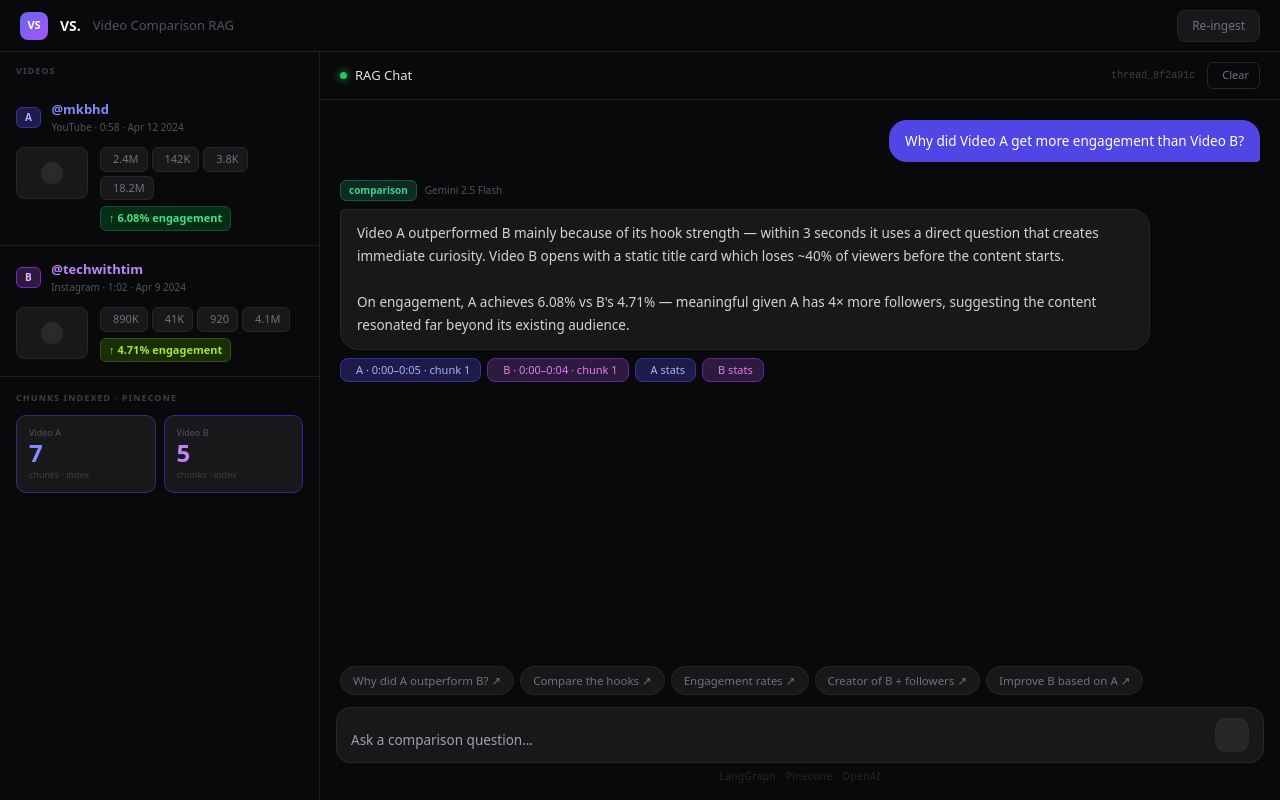
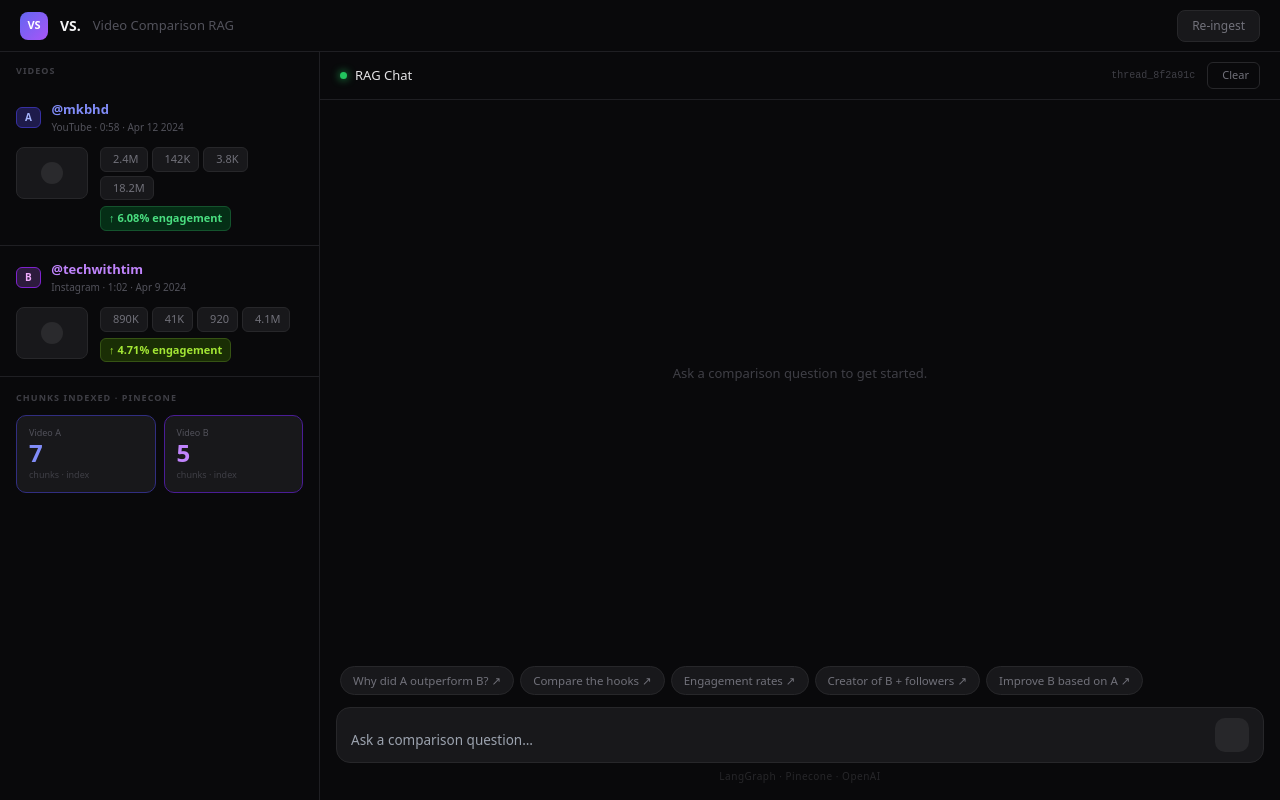
Before and after one commit to tejhagargi9/Video-RAG-App, a React (Vite) app in the folder Frontend/: page /chat in a window 1280 px wide. Built offline with nearby package versions, Linux system fonts and the light colour scheme.

Commit message:
fix: chat responses refined

```diff
--- a/Frontend/src/components/VSChatPage.tsx
+++ b/Frontend/src/components/VSChatPage.tsx
@@ -37,43 +37,6 @@
 };
 
 type VideoData = typeof DEFAULT_VIDEOS;
-
-const SAMPLE_RESPONSES = [
-  {
-    route: "comparison",
-    text: "Video A outperformed B mainly because of its hook strength — within 3 seconds it uses a direct question that creates immediate curiosity. Video B opens with a static title card which loses ~40% of viewers before the content starts.\n\nOn engagement, A achieves 6.08% vs B's 4.71% — meaningful given A has 4× more followers, suggesting the content resonated far beyond its existing audience.",
-    citations: [
-      { video: "A", label: "A · 0:00–0:05 · chunk 1", type: "quote" },
-      { video: "B", label: "B · 0:00–0:04 · chunk 1", type: "quote" },
-      { video: "A", label: "A stats", type: "chart" },
-      { video: "B", label: "B stats", type: "chart" },
-    ],
-  },
-  {
-    route: "stats",
-    text: "Video A: 6.08% engagement rate (142K likes + 3.8K comments / 2.4M views).\nVideo B: 4.71% engagement rate (41K likes + 920 comments / 890K views).\n\nA leads by ~1.4 percentage points despite having a much larger audience to satisfy.",
-    citations: [
-      { video: "A", label: "A stats", type: "chart" },
-      { video: "B", label: "B stats", type: "chart" },
-    ],
-  },
-  {
-    route: "hook · <5s",
-    text: 'Video A hook: Opens mid-action with a provocative question — "Is this actually better?" — while showing the product in-hand. Immediate pattern interrupt.\n\nVideo B hook: Text overlay on a static background reads the title aloud. Functional but low-energy — no visual movement to retain scroll-stopping attention.',
-    citations: [
-      { video: "A", label: "A · 0:00–0:05", type: "clock" },
-      { video: "B", label: "B · 0:00–0:04", type: "clock" },
-    ],
-  },
-  {
-    route: "comparison",
-    text: "Suggested improvements for B based on A:\n1) Replace the static title hook with a mid-action open.\n2) Add a direct question in the first 3 seconds to trigger curiosity.\n3) Shorten the intro by ~8 seconds — A reaches value faster.\n4) Add a pattern-interrupt visual (zoom or cut) at the 5-second mark.",
-    citations: [
-      { video: "A", label: "A · chunk 1–2", type: "quote" },
-      { video: "B", label: "B · chunk 1", type: "quote" },
-    ],
-  },
-];
 
 const SUGGESTIONS = [
   "Why did A outperform B?",
@@ -127,20 +90,9 @@
   const navigate = useNavigate();
   type Message = { id: number; role: string; text?: string; route?: string; citations?: Array<{ video: string; label: string; type: string }>; streaming: boolean };
   const msgIdRef = useRef(0);
-  const [messages, setMessages] = useState<Array<Message>>([
-    { id: 1, role: "user", text: "Why did Video A get more engagement than Video B?", streaming: false },
-    {
-      id: 2,
-      role: "ai",
-      route: SAMPLE_RESPONSES[0].route,
-      text: SAMPLE_RESPONSES[0].text,
-      citations: SAMPLE_RESPONSES[0].citations,
-      streaming: false,
-    },
-  ]);
+  const [messages, setMessages] = useState<Array<Message>>([]);
   const [input, setInput] = useState("");
   const [isTyping, setIsTyping] = useState(false);
-  const [responseIdx, setResponseIdx] = useState(1);
   const videoData = useMemo(() => getStoredVideoData(), []);
 
   const messagesEndRef = useRef<HTMLDivElement>(null);
@@ -172,7 +124,6 @@
     }
 
     let llmResponseText = '';
-    let usedChunks = { a: [], b: [] };
     let responseCitations: Array<{ video: string; label: string; type: string }> = [];
 
     try {
@@ -184,7 +135,6 @@
       if (chatResp.ok) {
         const chatData = await chatResp.json();
         llmResponseText = chatData.response || '';
-        usedChunks = { a: chatData.video_a_chunks || [], b: chatData.video_b_chunks || [] };
         responseCitations = chatData.citations || [];
         console.log('Video A chunks:', chatData.video_a_chunks?.length || 0);
         console.log('Video B chunks:', chatData.video_b_chunks?.length || 0);
@@ -197,10 +147,11 @@
       llmResponseText = 'Error: Could not connect to server.';
     }
 
-    const response = llmResponseText
-      ? { route: "rag-response", text: llmResponseText, citations: responseCitations }
-      : SAMPLE_RESPONSES[responseIdx % SAMPLE_RESPONSES.length];
-    setResponseIdx((i) => i + 1);
+    const response = {
+      route: "rag-response",
+      text: llmResponseText || 'No response available.',
+      citations: responseCitations
+    };
 
     setTimeout(() => {
       setIsTyping(false);
```
